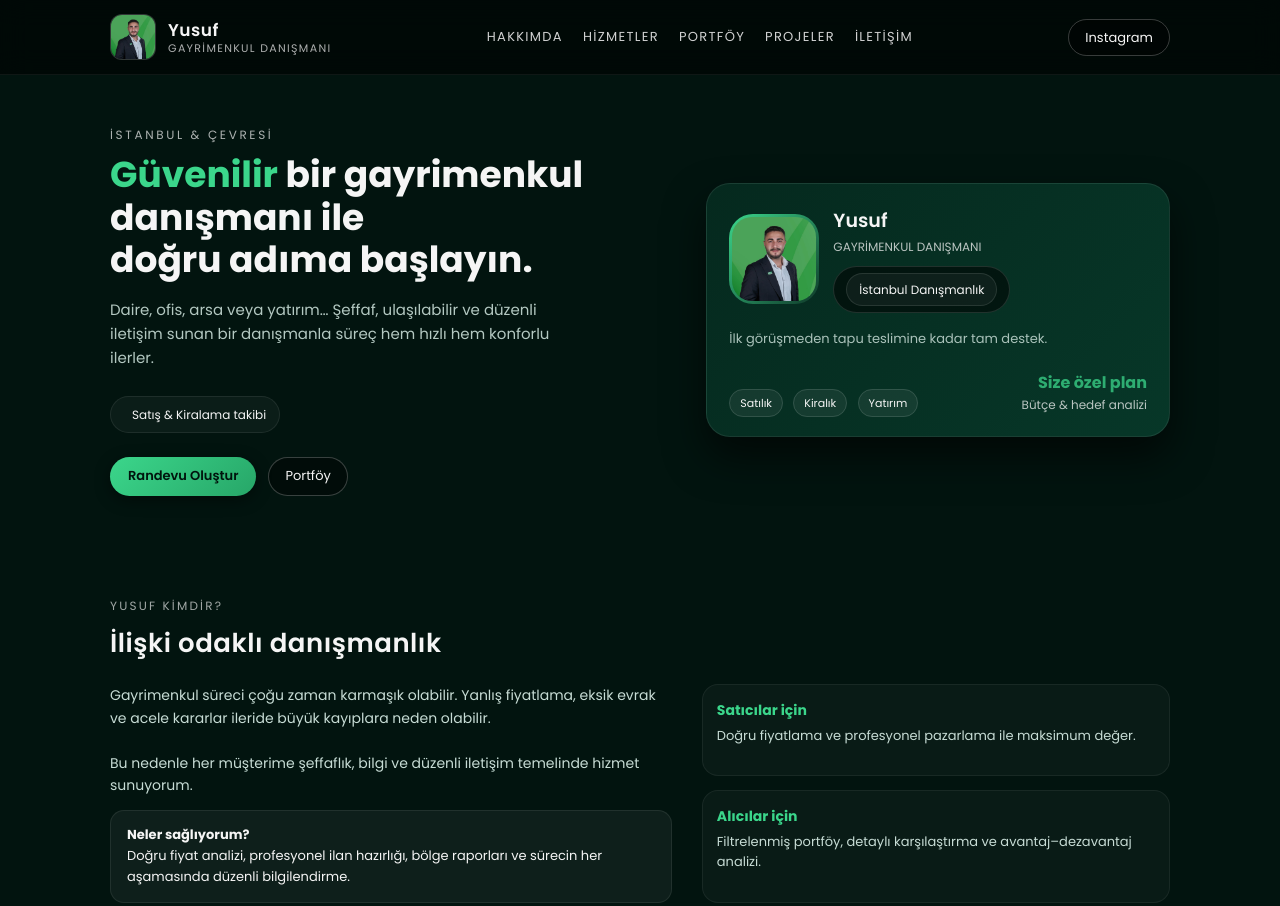
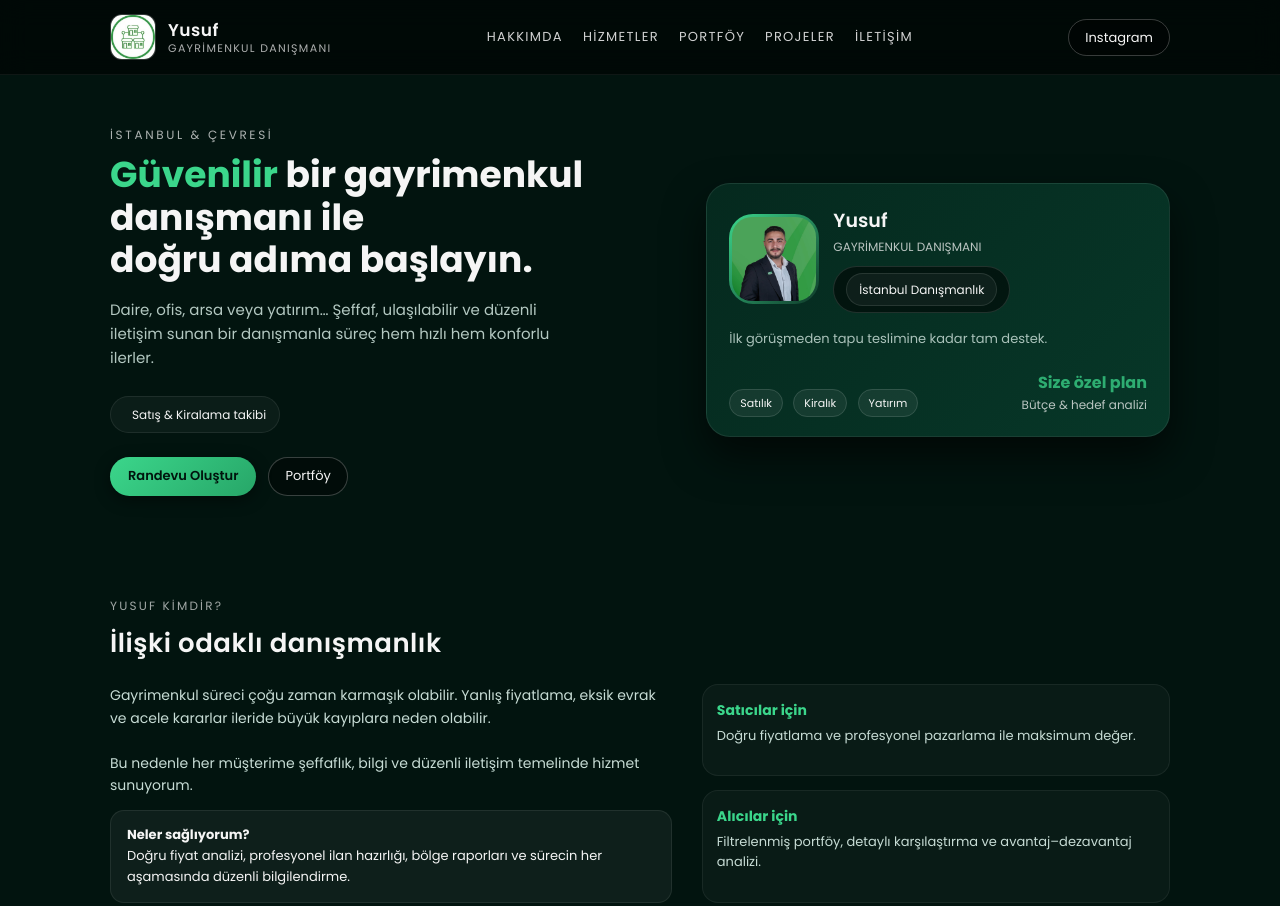
Before and after one commit to musasar/yusuf-sezgin, a plain HTML site: page index.html in a window 1280 px wide. Shown: the top 906 px of the page. Drawn offline with Linux system fonts and the light colour scheme.

Commit message:
Update logo image in navigation bar

```diff
--- a/index.html
+++ b/index.html
@@ -271,7 +271,7 @@
 
     <div class="nav-left">
       <div class="logo-img-wrap">
-        <img src="yusuf.jpeg" class="logo-img" alt="Logo">
+        <img src="fav.jpg" class="logo-img" alt="Logo">
       </div>
       <div>
         <div class="brand-title">Yusuf</div>
```
